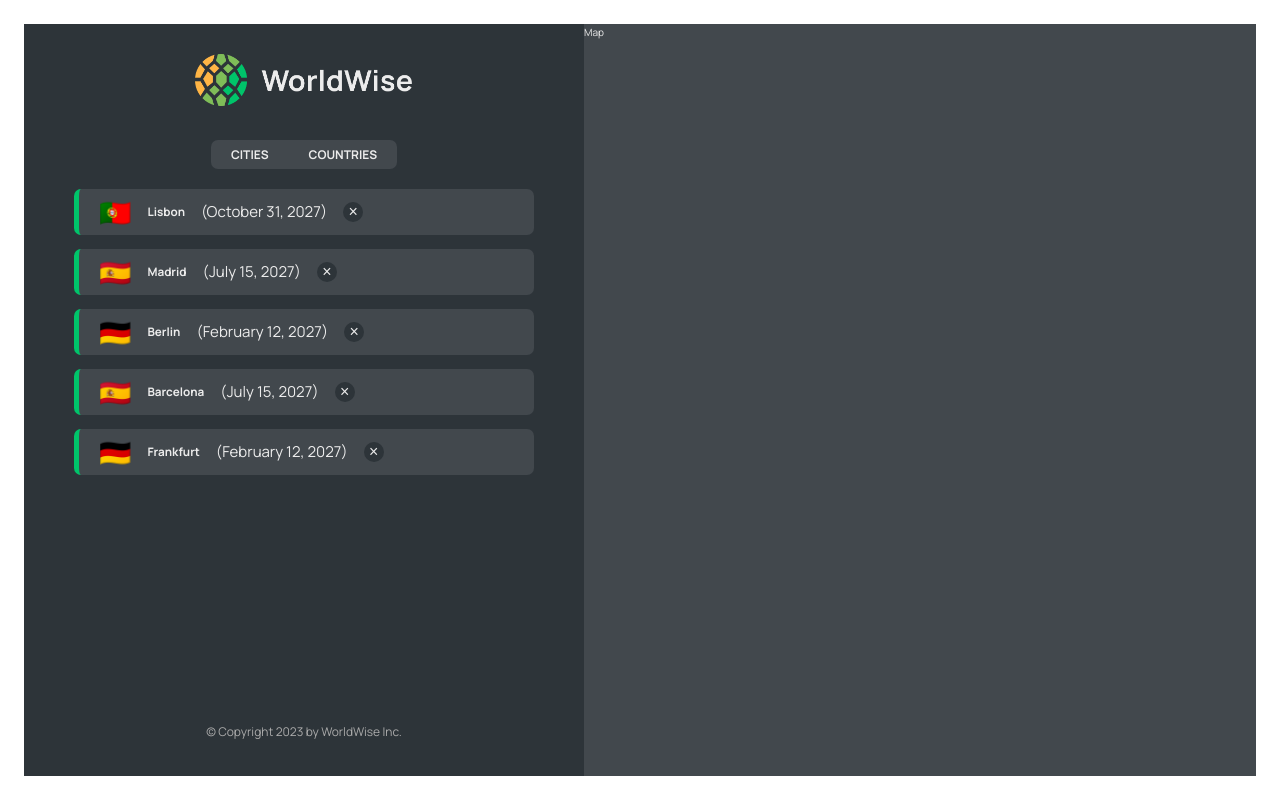
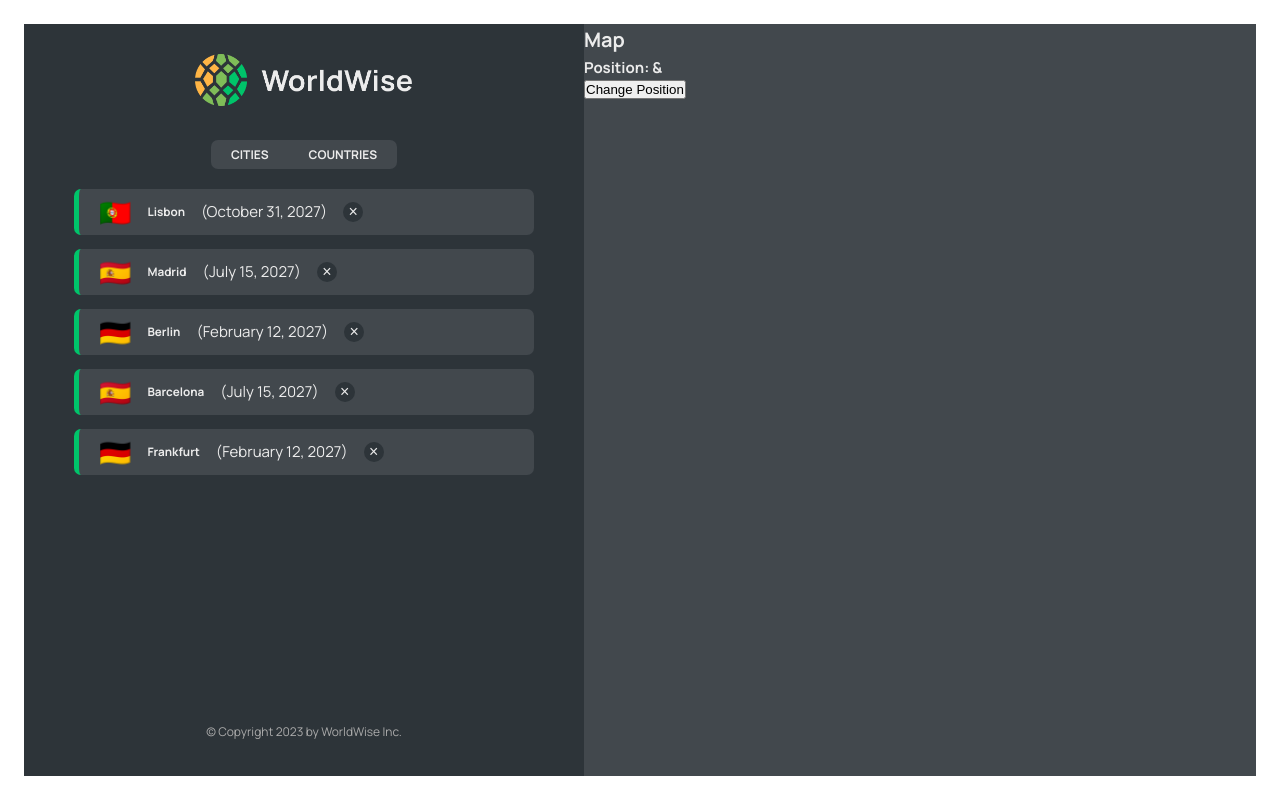
Before and after one commit to samuelmbp/world-wise, a React (Vite) app: page /app in a window 1280 px wide. Built offline with nearby package versions, Linux system fonts and the light colour scheme; data requests are answered from the project's data file.

Commit message:
Read and set a query string for city and map

```diff
--- a/src/components/City.jsx
+++ b/src/components/City.jsx
@@ -1,4 +1,4 @@
-import { useParams } from "react-router-dom";
+import { useParams, useSearchParams } from "react-router-dom";
 import styles from "./City.module.css";
 
 const formatDate = (date) =>
@@ -11,6 +11,11 @@
 
 function City() {
   const { id } = useParams();
+  const [searchParams, setSearchParams] = useSearchParams();
+
+  const lat = searchParams.get("lat");
+  const lng = searchParams.get("lng");
+
   // TEMP DATA
   const currentCity = {
     cityName: "Lisbon",
@@ -22,7 +27,12 @@
   const { cityName, emoji, date, notes } = currentCity;
 
   return (
-    <h1>City {id}</h1>
+    <>
+      <h1>City {id}</h1>
+      <h4>
+        Position: {lat} & {lng}
+      </h4>
+    </>
     // <div className={styles.city}>
     //   <div className={styles.row}>
     //     <h6>City name</h6>
--- a/src/components/CityItem.jsx
+++ b/src/components/CityItem.jsx
@@ -9,10 +9,12 @@
   }).format(new Date(date));
 
 const CityItem = ({ city }) => {
-  const { cityName, emoji, date, id } = city;
+  const { cityName, emoji, date, id, position } = city;
+  const { lat, lng } = position;
+
   return (
     <li>
-      <Link className={styles.cityItem} to={`${id}`}>
+      <Link className={styles.cityItem} to={`${id}?lat=${lat}&lng=${lng}`}>
         <span className={styles.emoji}>{emoji}</span>
         <h3 className={styles.cityName}>{cityName}</h3>
         <time className={styles.date}>({formatDate(date)})</time>
--- a/src/components/Map.jsx
+++ b/src/components/Map.jsx
@@ -1,7 +1,27 @@
+import { useSearchParams } from "react-router-dom";
 import styles from "./Map.module.css";
 
 const Map = () => {
-  return <div className={styles.mapContainer}>Map</div>;
+  const [searchParams, setSearchParams] = useSearchParams();
+
+  const lat = searchParams.get("lat");
+  const lng = searchParams.get("lng");
+
+  return (
+    <div className={styles.mapContainer}>
+      <h1>Map</h1>
+      <h2>
+        Position: {lat} & {lng}
+      </h2>
+      <button
+        onClick={() => {
+          setSearchParams({ lat: 23, lng: 50 });
+        }}
+      >
+        Change Position
+      </button>
+    </div>
+  );
 };
 
 export default Map;
```
